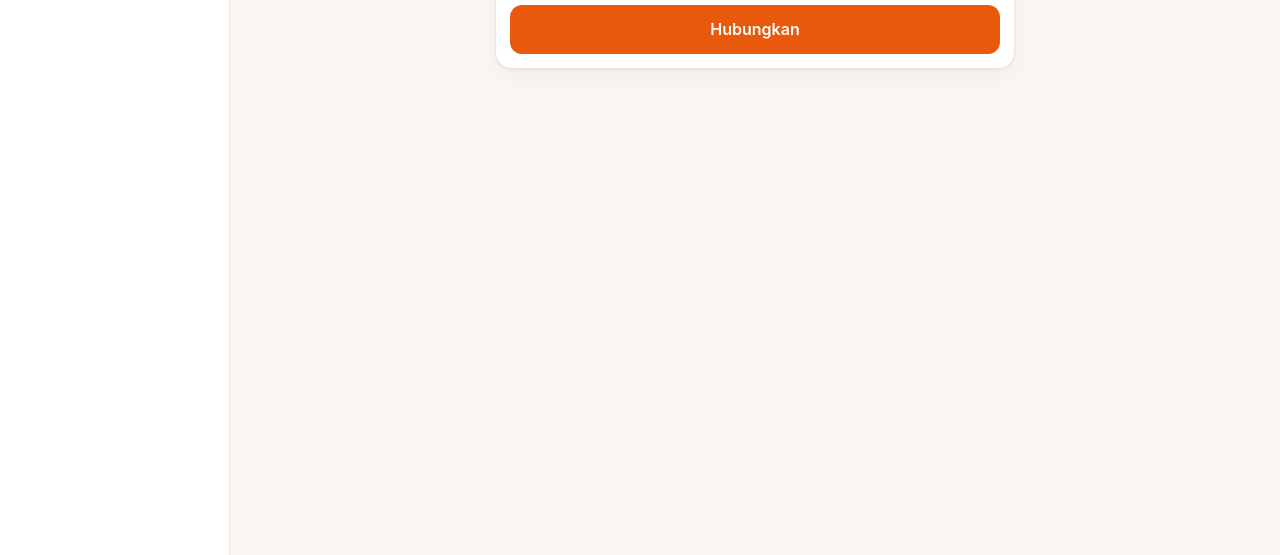
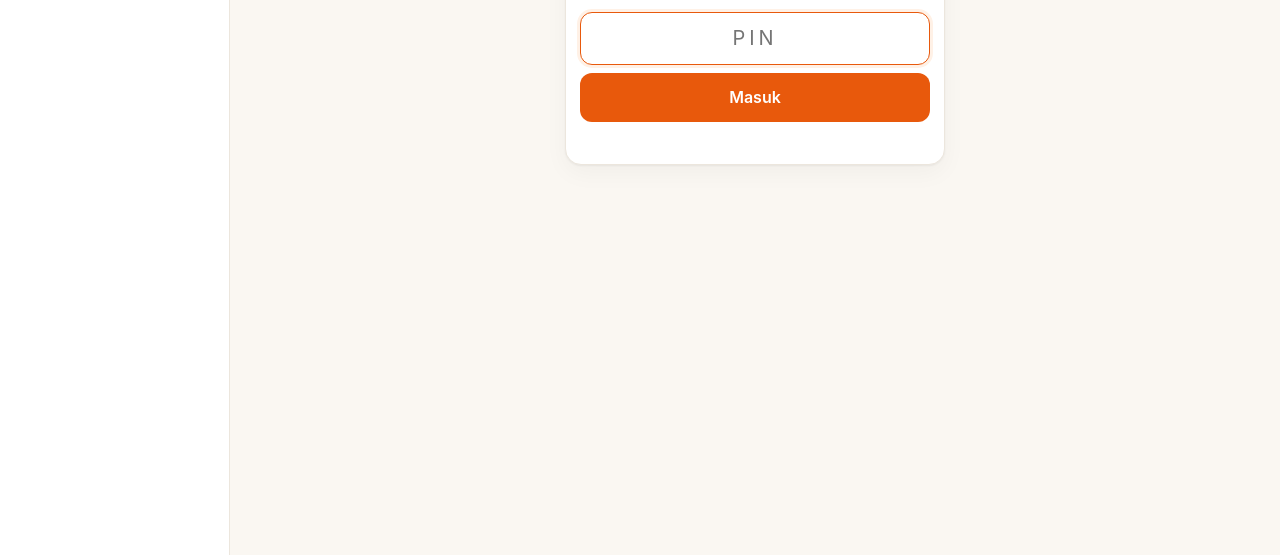
Before and after one commit to varizreza/admin.uwaisfood, a plain HTML site: page index.html in a window 1280 px wide. Shown: the part 245-800 px from the top of the page. Drawn offline with Linux system fonts and the light colour scheme.

Commit message:
default script exec

```diff
--- a/index.html
+++ b/index.html
@@ -140,7 +140,7 @@ const LS = {
   del(k) { try { localStorage.removeItem(k); } catch (e) {} }
 };
 // Opsional: isi URL /exec di sini agar tidak perlu mengisi lewat layar setup
-const DEFAULT_API = '';
+const DEFAULT_API = 'https://script.google.com/macros/s/AKfycbwWcnvTcBJzY4SXIxKY30sPXj31oNapu-nIYPnQWDplQOOb5Xvb8WvT3vcZwGDhVOBpFw/exec';
 const getApi = () => LS.get('uf_api') || DEFAULT_API;
 const getTok = () => window._tok || LS.get('uf_tok');
 const setTok = t => { window._tok = t || ''; if (t) LS.set('uf_tok', t); else LS.del('uf_tok'); };
```
